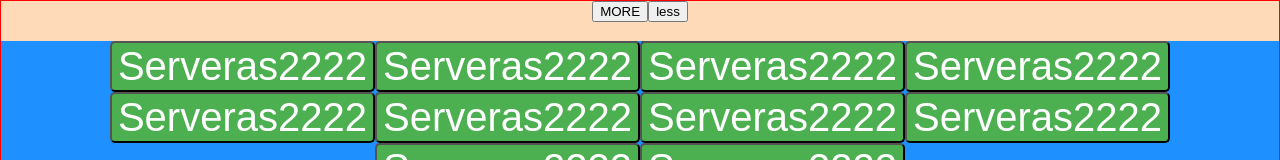
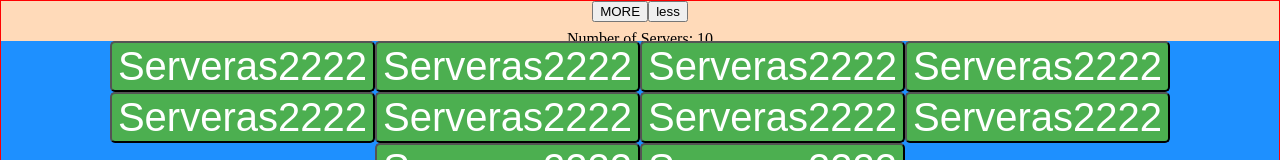
Before and after one commit to 0rf345/vue-server-monitor, a Vue app: page / in a window 1280 px wide. Shown: the top 160 px of the page. Built offline with nearby package versions, Linux system fonts and the light colour scheme.

Commit message:
Caught trying to set negative array length

```diff
--- a/src/components/MainView.vue
+++ b/src/components/MainView.vue
@@ -7,7 +7,7 @@
       <button @click="addServers(false)">
         less
       </button>
-      <p id="ofServers">{{ count }}</p>
+      <p id="ofServers">Number of Servers: {{ count }}</p>
     </div>
     <div class="mainBody">
       <ServerView :servers=servers :fontSize=fontSize />
@@ -30,7 +30,7 @@ export default {
   }),
   methods: {
     addServers: function (add) {
-      add ? this.count += 10 : this.count -= 10
+      add ? this.count += 10 : this.count > 9 ? this.count -= 10 : this.count = this.count
     }
   },
   computed: {
@@ -54,6 +54,10 @@ export default {
   text-align: center;
 }
 
+#ofServers {
+  margin-top: 1vh;
+}
+
 .mainBody {
   background-color: DodgerBlue;
   display: flex table;
```
